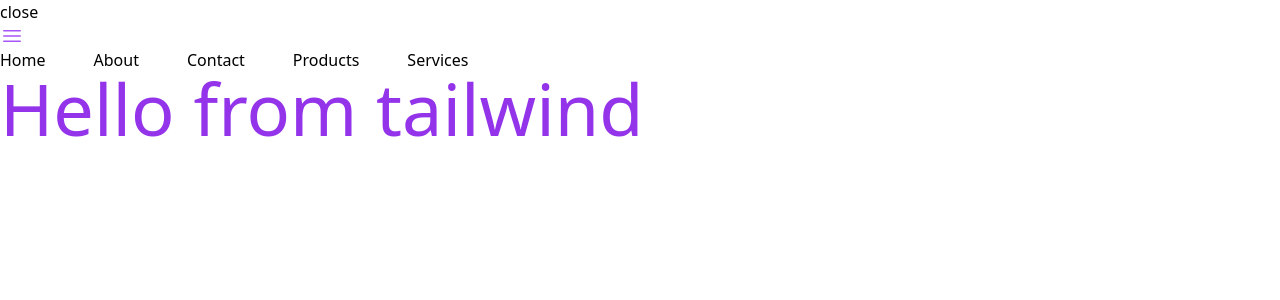
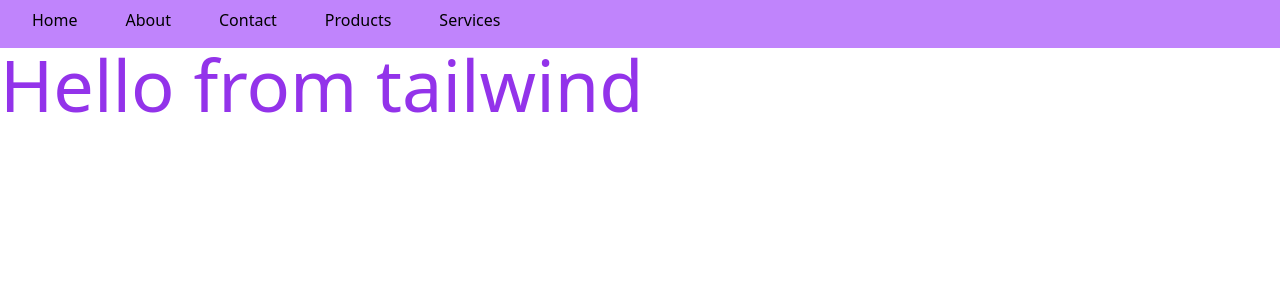
Before and after one commit to dg1223/react-price-list-cards, a React (Vite) app: page / in a window 1280 px wide. Shown: the top 300 px of the page. Built offline with nearby package versions, Linux system fonts and the light colour scheme.

Commit message:
navbar toggle and responsiveness

```diff
--- a/src/components/Link/Link.jsx
+++ b/src/components/Link/Link.jsx
@@ -2,7 +2,7 @@
 
 const Link = ({ route }) => {
   return (
-    <li className="mr-12">
+    <li className="mr-12 hover:bg-purple-600">
       <a href={route.path}>{route.name}</a>
     </li>
   );
--- a/src/components/Navbar/Navbar.jsx
+++ b/src/components/Navbar/Navbar.jsx
@@ -14,12 +14,21 @@
   const [open, setOpen] = useState(false);
 
   return (
-    <nav>
-      <div onClick={() => setOpen(!open)}>
-        <span>{open === true ? "open" : "close"}</span>
-        <Bars3Icon className="h-6 w-6 text-purple-500" />
+    <nav className="bg-purple-400">
+      <div className="md:hidden" onClick={() => setOpen(!open)}>
+        <span>
+          {open === true ? (
+            <XMarkIcon className="h-6 w-6 text-purple-500" />
+          ) : (
+            <Bars3Icon className="h-6 w-6 text-purple-500" />
+          )}
+        </span>
       </div>
-      <ul className="md:flex">
+      <ul
+        className={`md:flex absolute md:static duration-500 pl-8 pb-4 bg-purple-400 py-2 ${
+          open ? "top-6" : "-top-48"
+        }`}
+      >
         {routes.map((route) => (
           <Link key={route.id} route={route}></Link>
         ))}
```
